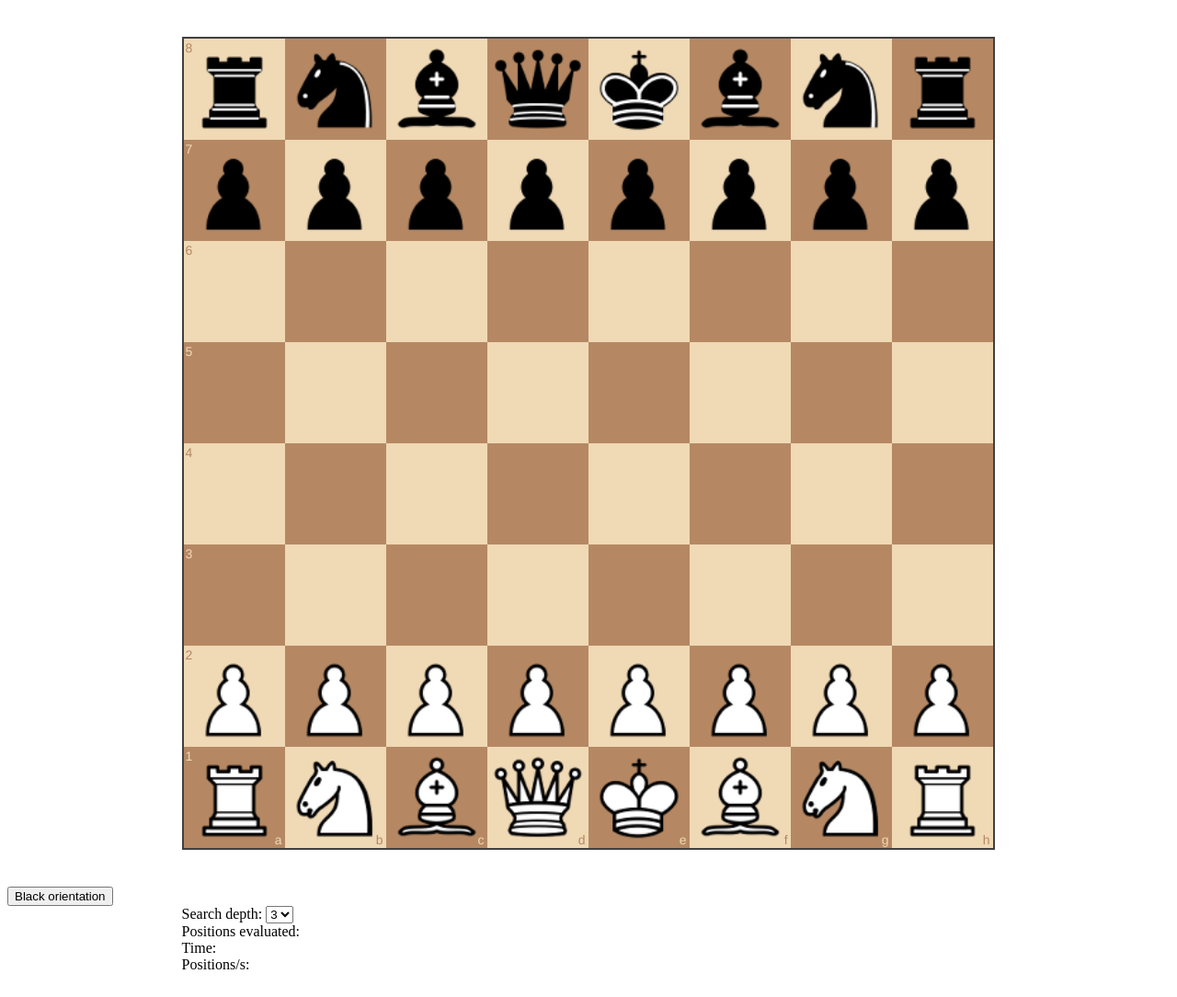
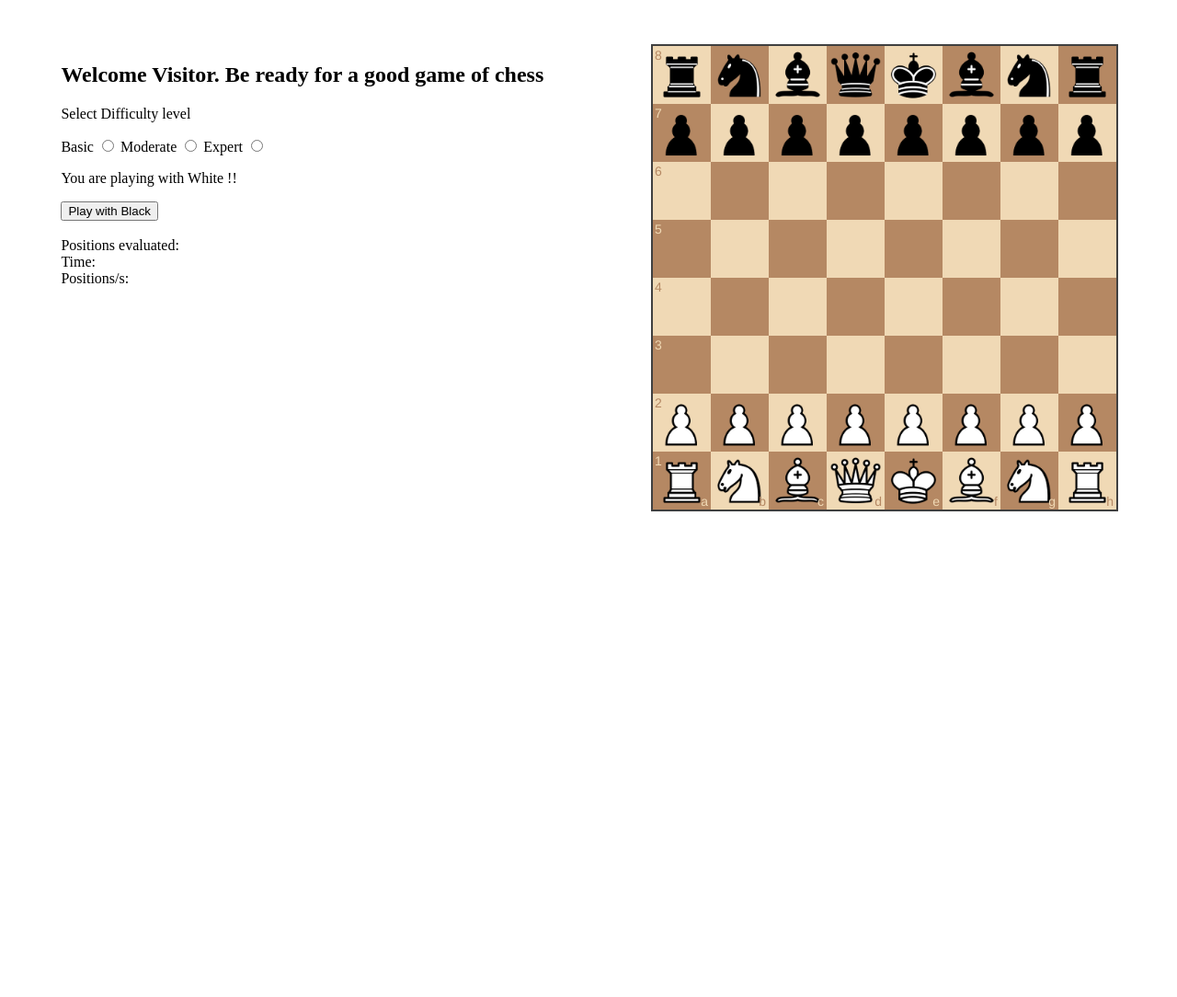
Before and after one commit to satyam-sr/satyam-sr.github.io, a website: page index.html in a window 1280 px wide. Shown: the whole page at 92% size. After the commit the page ends 800 px from the top, so only its background shows below. Drawn offline with Linux system fonts and the light colour scheme.

Commit message:
styling/flex changes

```diff
--- a/index.html
+++ b/index.html
@@ -7,19 +7,17 @@
     <link rel="stylesheet" href="style.css">
 </head>
 <body>
-<div id="board" class="board"></div>
-<button id="blackOrientationBtn">Black orientation</button>
+<div class="flexUI">
+<div id="form">
+    <h2>Welcome Visitor. Be ready for a good game of chess</h2>
+    <p>Select Difficulty level</p>
+    Basic <input type="radio" name="match1" onclick="update('basic');" />
+    Moderate <input type="radio" name="match1" onclick="update('moderate');" />
+    Expert <input type="radio" name="match1" onclick="update('expert');" />
+    <p>You are playing with White !!</p>
+    <button id="blackOrientationBtn">Play with Black</button>
 
     <div class="info">
-    Search depth:
-    <select id="search-depth">
-        <option value="1">1</option>
-        <option value="2">2</option>
-        <option value="3" selected>3</option>
-        <option value="4">4</option>
-        <option value="5">5</option>
-    </select>
-
         <br>
         <span>Positions evaluated: <span id="position-count"></span></span>
         <br>
@@ -31,12 +29,17 @@
         <div id="move-history" class="move-history">
         </div>
     </div>
+</div>
+ <div id="main">
+<div id="board" class="board"></div>
+</div>
 <script src="lib/jquery/jquery-3.2.1.min.js"></script>
 <script src="lib/chessboardjs/js/chess.js"></script>
 <script src="lib/chessboardjs/js/chessboard-0.3.0.js"></script>
 <script src="script.js"></script>
 <script>
 
+
 </script>
 </body>
 </html>
--- a/script.js
+++ b/script.js
@@ -245,7 +245,6 @@ var getBestMove = function (game, isWhite) {
     }
 
     positionCount = 0;
-    var depth = parseInt($('#search-depth').find(':selected').text());
 
     var d = new Date().getTime();
     var bestMove = minimaxRoot(depth, game, isWhite);
@@ -283,7 +282,7 @@ var onDrop = function (source, target) {
     }
 
     renderMoveHistory(game.history());
-    window.setTimeout(makeBestMove(true), 600);
+    window.setTimeout(makeBestMove(true), 2000);
 };
 
 var onSnapEnd = function () {
@@ -331,7 +330,19 @@ $('#blackOrientationBtn').on('click', function () {
     makeBestMove(true)
 })
 
+$(":radio").click(function(){
+    var radioName = $(this).attr("name");
+    $(":radio[name='"+radioName+"']").attr("disabled", true);
+ });
+
+ var update = function(level){
+     if(level == 'expert') depth = 4;
+     else if(level == 'basic') depth = 1;
+
+ }
+
 var isWhite= true
+var depth = 3
 
 var cfg = {
     draggable: true,
--- a/style.css
+++ b/style.css
@@ -1,16 +1,32 @@
-.board {
-    width: 70%;
+.flexUI{
+    display: flex;
+}
+
+#main {
+    width: 40%;
     margin: auto;
     margin-top: 40px;
     margin-bottom: 40px;
+    justify-content: center;
 }
 
-.info {
+#form {
+    margin: auto;
+    margin-top: 40px;
+    justify-content: center;
+}
+
+#board {
+    margin-bottom: 40px;
+
+}
+
+#info {
     width: 70%;
     margin: auto;
 }
 
-.move-history {
+#move-history {
     max-height: 100px;
     overflow-y: scroll;
 }
```
Lines whose indentation alone changed are shown as unchanged.
